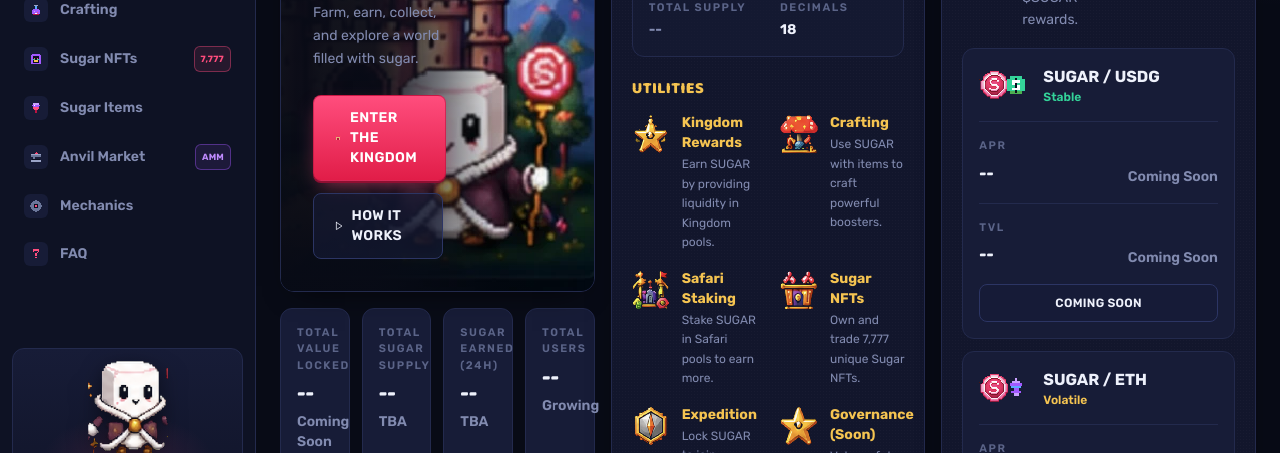
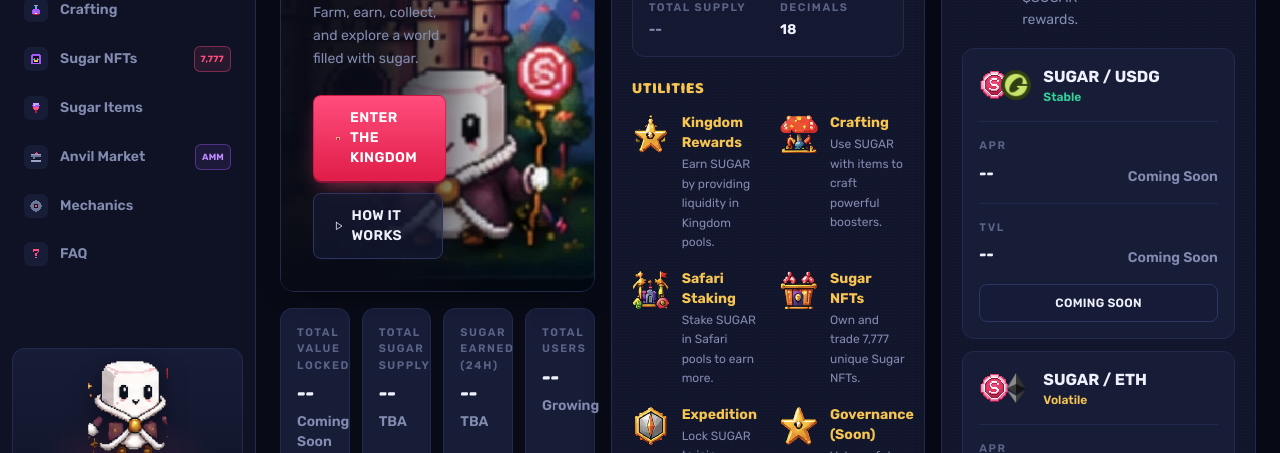
Before and after one commit to hannahcastrocv/Sugarz, a React (Vite) app in the folder sugar-finance/: page /#/ in a window 1280 px wide. Shown: the part 318-771 px from the top of the page. Built offline with nearby package versions, Linux system fonts and the light colour scheme.

Commit message:
Update Cards.jsx

```diff
--- a/sugar-finance/src/components/cards/Cards.jsx
+++ b/sugar-finance/src/components/cards/Cards.jsx
@@ -5,11 +5,15 @@ import ArtIcon from "../art/ArtIcon.jsx";
 import { SugarCoin } from "../icons/SugarBrand.jsx";
 import NFTPlaceholder from "../art/NFTPlaceholder.jsx";
 import { Badge } from "../ui/Primitives.jsx";
+import usdgLogo from "../../assets/brand/usdg.png";
+import ethLogo from "../../assets/brand/eth.png";
 
 // --- Token + token-pair icons -------------------------------------------------
 export function TokenIcon({ token, size = 24 }) {
-  if (token === "usdg") return <PixelIcon name="usdg" size={size} />;
-  if (token === "eth") return <PixelIcon name="eth" size={size} />;
+  if (token === "usdg")
+    return <img src={usdgLogo} alt="USDG" width={size} height={size} draggable={false} style={{ width: size, height: size, objectFit: "contain" }} />;
+  if (token === "eth")
+    return <img src={ethLogo} alt="ETH" width={size} height={size} draggable={false} style={{ width: size, height: size, objectFit: "contain" }} />;
   return <SugarCoin size={size} />;
 }
 
```
